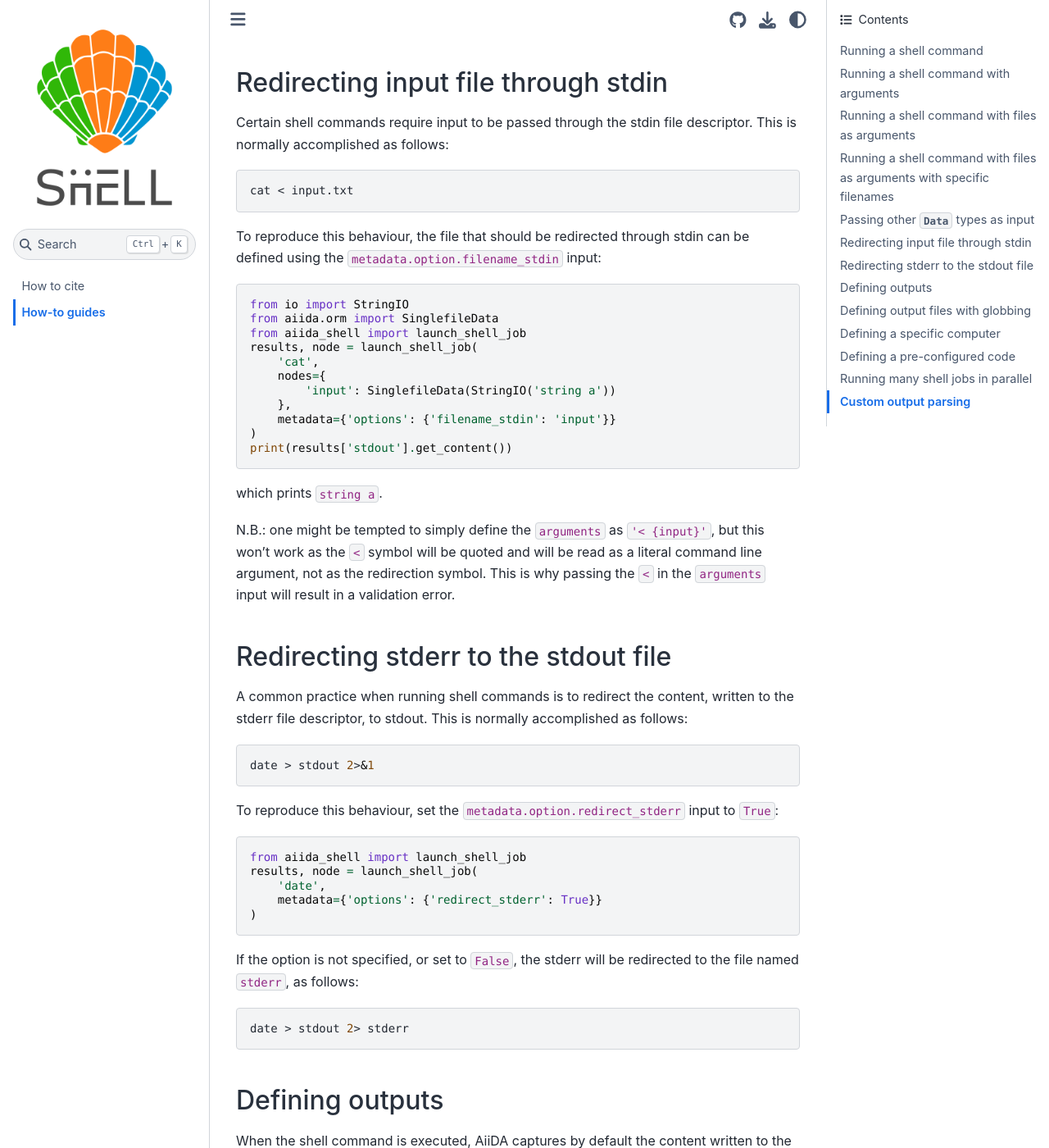
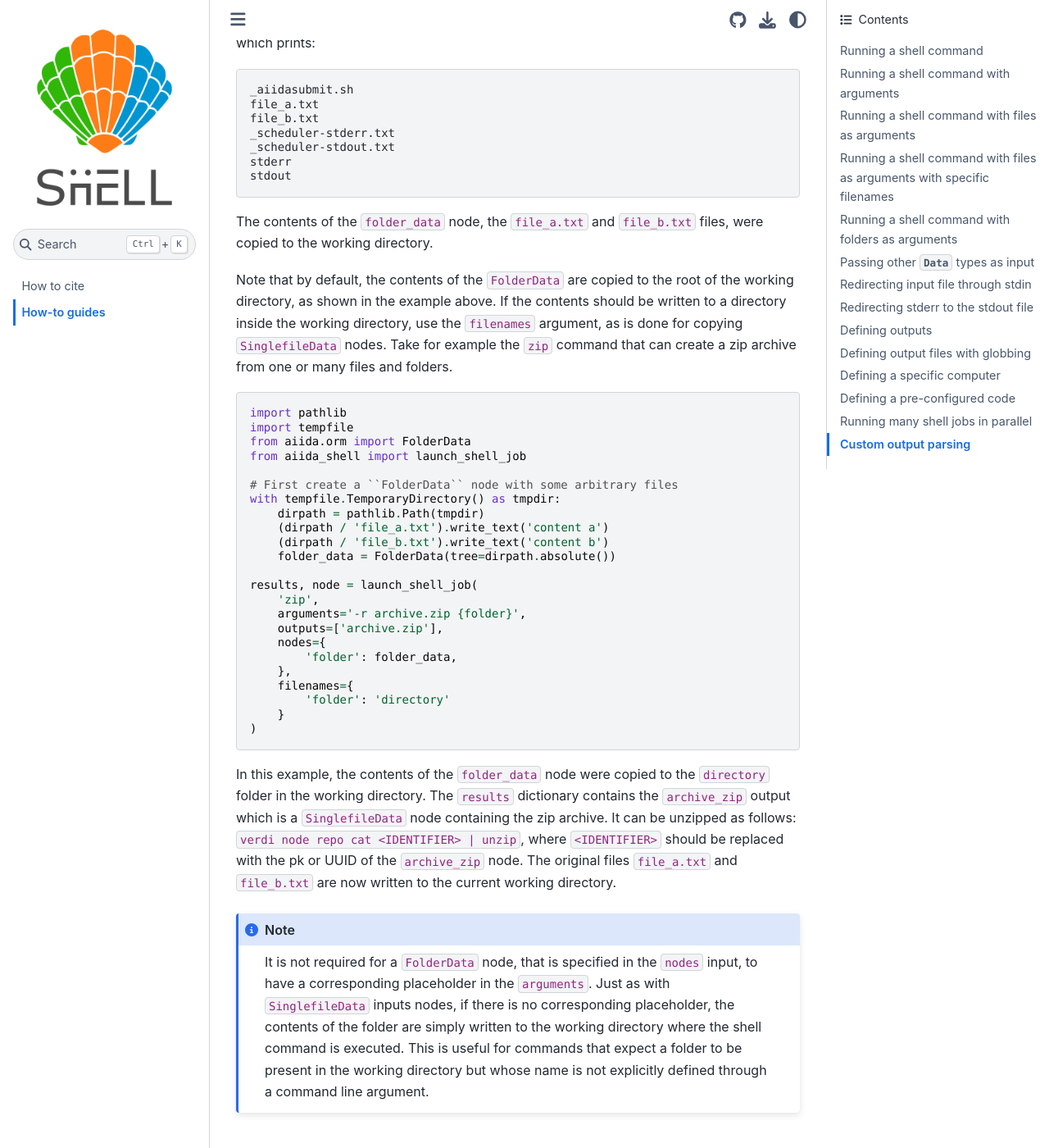
Before and after one commit to sphuber/aiida-shell, a Sphinx documentation site: the page built from docs/source/howto.rst, in a window 1280 px wide and 1400 px high, scrolled down 3106 px. Shown: the whole window at 82% size. Built offline with Sphinx 7.4.7 and the Sphinx Book theme 1.1.4, drawn with Linux system fonts in a browser that asks for light colours; pages that are not in the unit, such as notebooks, are missing from menus; some of the changed text lies outside the part shown.

Commit message:
`ShellJob`: Add support for `FolderData` in `nodes` input
The `nodes` input accepts any `Data` type that implements the `value`
property that returns a value that can be cast to a string. In addition,
a special case was added to add support for `SinglefileData` nodes which
would allow users to have files written to the working directory.

Here the logic is extended to also allow `FolderData` nodes. By default
all contents are written to the root of the working directory. The
`filenames` input namespace can be used to write the contents to a
subdirectory. For now it is not possible to write to nested directories
through this interface. However, in this case the user can create the
`FolderData` with the desired target hierarchy.

```diff
--- a/docs/source/howto.rst
+++ b/docs/source/howto.rst
@@ -112,6 +112,91 @@ Filenames specified in the ``filenames`` input will override the filename of the
 Any parent directories in the filepath, for example ``some/nested/path`` in the filename ``some/nested/path/file.txt``, will be automatically created.
 
 The output filename can be anything except for ``stdout``, ``stderr`` and ``status``, which are reserved filenames.
+
+
+Running a shell command with folders as arguments
+=================================================
+
+Certain commands might require the presence of a folder of files in the working directory.
+Just like a file is modeled in AiiDA's provenance graph by a ``SinglefileData`` node, a folder is represented by a ``FolderData`` node.
+The following example shows how a ``FolderData`` can be created to contain multiple files and how it can be passed to ``launch_shell_job`` using the ``nodes`` argument:
+
+.. code-block:: python
+
+    import pathlib
+    import tempfile
+    from aiida.orm import FolderData
+    from aiida_shell import launch_shell_job
+
+    # First create a ``FolderData`` node with some arbitrary files
+    with tempfile.TemporaryDirectory() as tmpdir:
+        dirpath = pathlib.Path(tmpdir)
+        (dirpath / 'file_a.txt').write_text('content a')
+        (dirpath / 'file_b.txt').write_text('content b')
+        folder_data = FolderData(tree=dirpath.absolute())
+
+    results, node = launch_shell_job(
+        'ls',
+        nodes={
+            'directory': folder_data,
+        }
+    )
+    print(results['stdout'].get_content())
+
+which prints:
+
+.. code-block:: console
+
+    _aiidasubmit.sh
+    file_a.txt
+    file_b.txt
+    _scheduler-stderr.txt
+    _scheduler-stdout.txt
+    stderr
+    stdout
+
+The contents of the ``folder_data`` node, the ``file_a.txt`` and ``file_b.txt`` files, were copied to the working directory.
+
+Note that by default, the contents of the ``FolderData`` are copied to the root of the working directory, as shown in the example above.
+If the contents should be written to a directory inside the working directory, use the ``filenames`` argument, as is done for copying ``SinglefileData`` nodes.
+Take for example the ``zip`` command that can create a zip archive from one or many files and folders.
+
+.. code-block:: python
+
+    import pathlib
+    import tempfile
+    from aiida.orm import FolderData
+    from aiida_shell import launch_shell_job
+
+    # First create a ``FolderData`` node with some arbitrary files
+    with tempfile.TemporaryDirectory() as tmpdir:
+        dirpath = pathlib.Path(tmpdir)
+        (dirpath / 'file_a.txt').write_text('content a')
+        (dirpath / 'file_b.txt').write_text('content b')
+        folder_data = FolderData(tree=dirpath.absolute())
+
+    results, node = launch_shell_job(
+        'zip',
+        arguments='-r archive.zip {folder}',
+        outputs=['archive.zip'],
+        nodes={
+            'folder': folder_data,
+        },
+        filenames={
+            'folder': 'directory'
+        }
+    )
+
+In this example, the contents of the ``folder_data`` node were copied to the ``directory`` folder in the working directory.
+The ``results`` dictionary contains the ``archive_zip`` output which is a ``SinglefileData`` node containing the zip archive.
+It can be unzipped as follows: ``verdi node repo cat <IDENTIFIER> | unzip``, where ``<IDENTIFIER>`` should be replaced with the pk or UUID of the ``archive_zip`` node.
+The original files ``file_a.txt`` and ``file_b.txt`` are now written to the current working directory.
+
+.. note::
+
+    It is not required for a ``FolderData`` node, that is specified in the ``nodes`` input, to have a corresponding placeholder in the ``arguments``.
+    Just as with ``SinglefileData`` inputs nodes, if there is no corresponding placeholder, the contents of the folder are simply written to the working directory where the shell command is executed.
+    This is useful for commands that expect a folder to be present in the working directory but whose name is not explicitly defined through a command line argument.
 
 
 Passing other ``Data`` types as input
```
Also changed, not shown: 2 other files.
